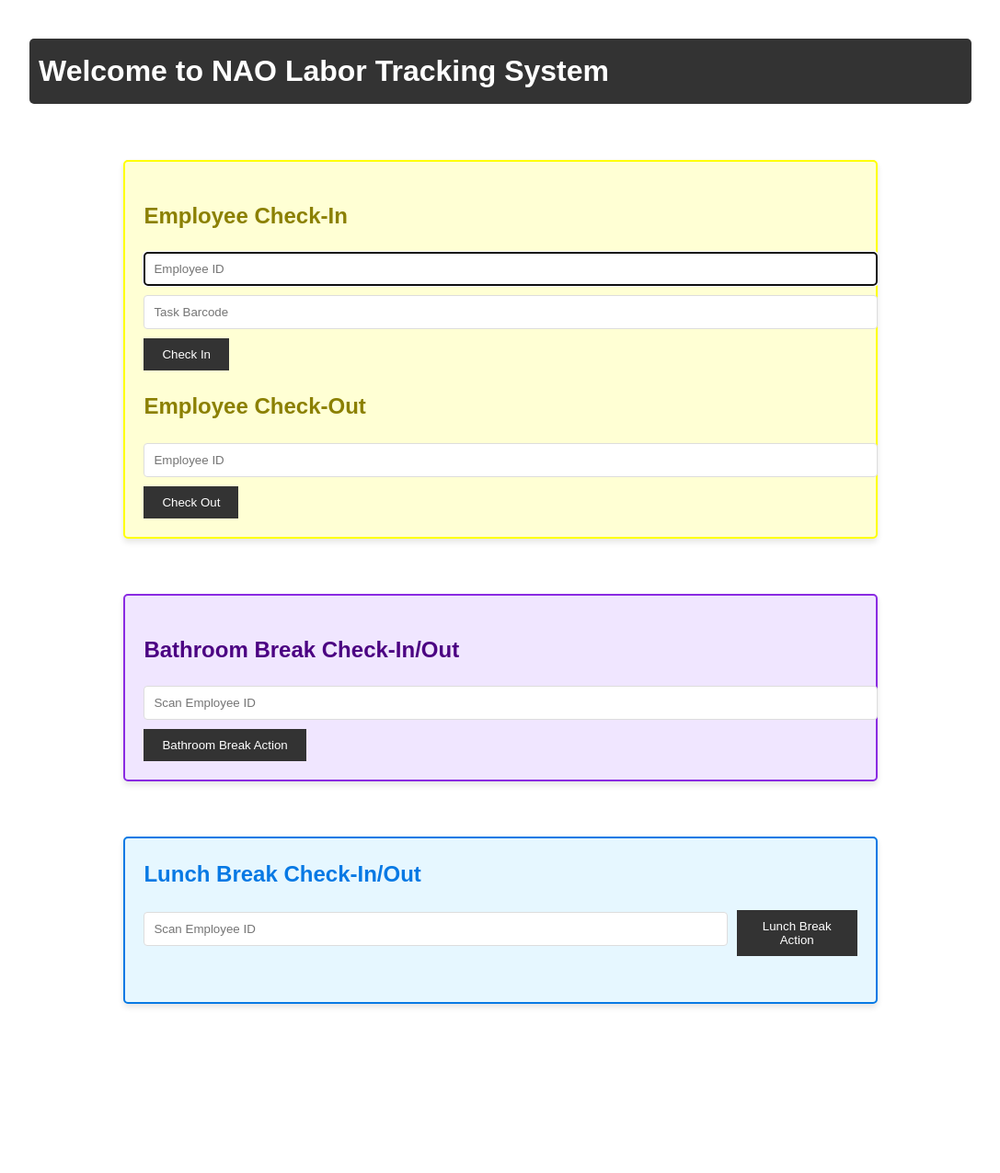
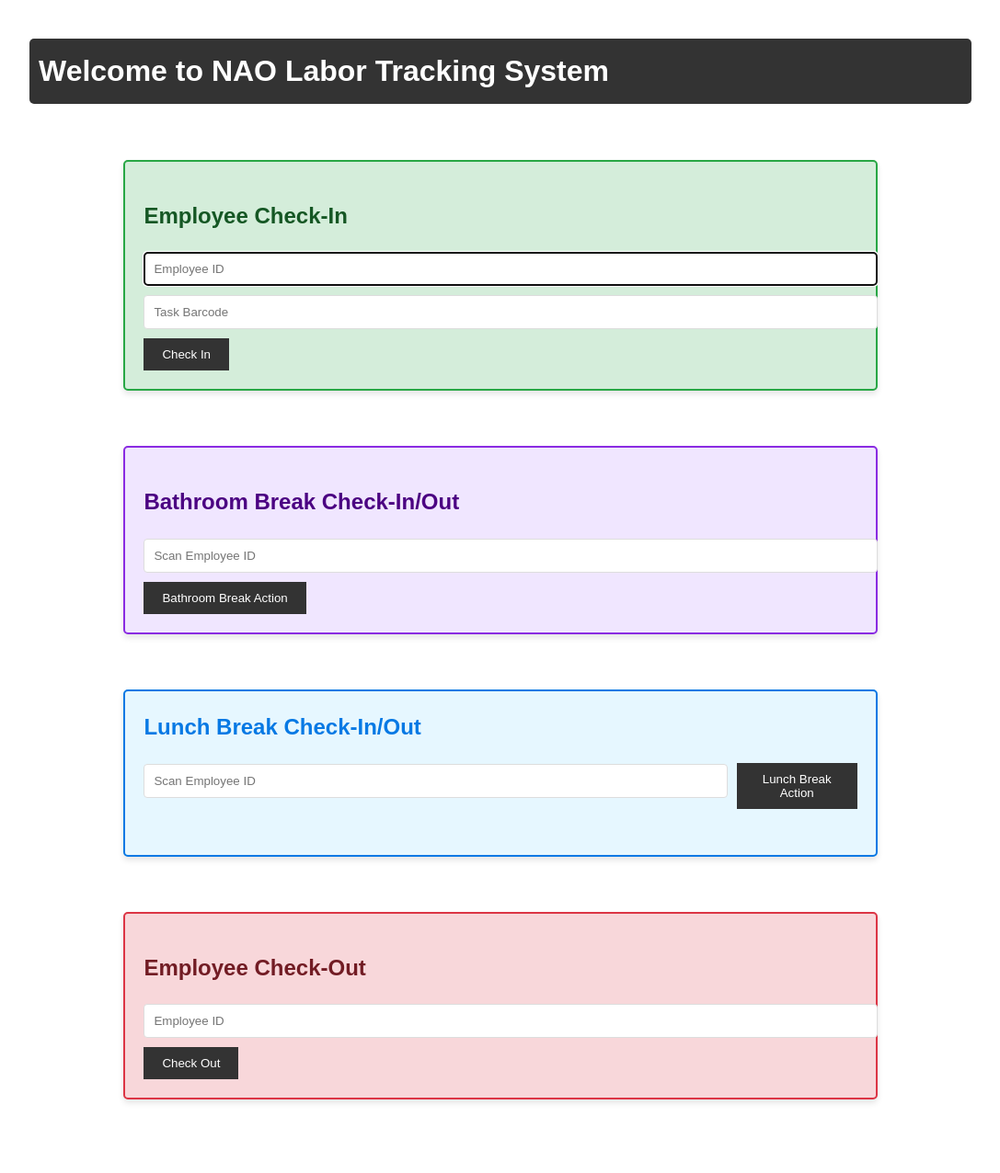
Before and after one commit to SolBaby/labor-tracker-scanner, a Flask app: page / in a window 1280 px wide. Shown: the part 144-1420 px from the top of the page at 92% size, without its empty margins (96-1183 px from the left). Before the commit the page ends 1240 px from the top, so only its background shows below. Run offline with Flask 3, Linux system fonts and the light colour scheme.

```diff
--- a/static/css/style.css
+++ b/static/css/style.css
@@ -243,6 +243,32 @@ tr:nth-child(even) {
     color: #4b0082;
 }
 
+.green-box {
+    background-color: #d4edda;
+    border: 2px solid #28a745;
+    border-radius: 5px;
+    padding: 20px;
+    margin: 20px 0;
+    box-shadow: 0 4px 6px rgba(0, 0, 0, 0.1);
+}
+
+.green-box h2 {
+    color: #155724;
+}
+
+.red-box {
+    background-color: #f8d7da;
+    border: 2px solid #dc3545;
+    border-radius: 5px;
+    padding: 20px;
+    margin: 20px 0;
+    box-shadow: 0 4px 6px rgba(0, 0, 0, 0.1);
+}
+
+.red-box h2 {
+    color: #721c24;
+}
+
 @media (max-width: 768px) {
     .row {
         flex-direction: column;
--- a/templates/index.html
+++ b/templates/index.html
@@ -5,17 +5,12 @@
 
 <div class="container">
     <div class="row">
-        <div class="col yellow-box">
+        <div class="col green-box">
             <form id="check-in-form">
                 <h2>Employee Check-In</h2>
                 <input type="text" id="employee-id" placeholder="Employee ID" required>
                 <input type="text" id="task-barcode" placeholder="Task Barcode" required>
                 <button type="submit" class="btn">Check In</button>
-            </form>
-            <form id="check-out-form">
-                <h2>Employee Check-Out</h2>
-                <input type="text" id="employee-id-out" name="employee_id" placeholder="Employee ID" required>
-                <button type="submit" class="btn">Check Out</button>
             </form>
         </div>
     </div>
@@ -45,5 +40,15 @@
             </div>
         </div>
     </div>
+
+    <div class="row">
+        <div class="col red-box">
+            <form id="check-out-form">
+                <h2>Employee Check-Out</h2>
+                <input type="text" id="employee-id-out" name="employee_id" placeholder="Employee ID" required>
+                <button type="submit" class="btn">Check Out</button>
+            </form>
+        </div>
+    </div>
 </div>
 {% endblock %}
```
